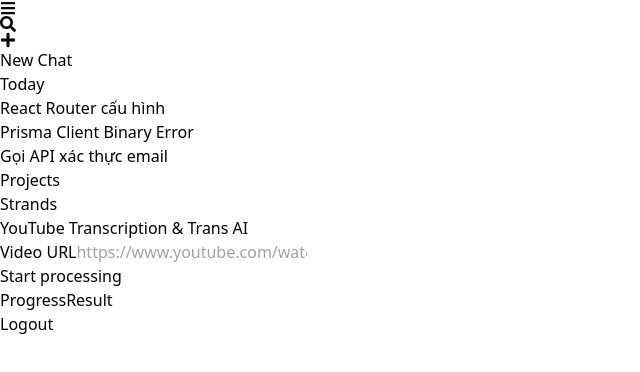
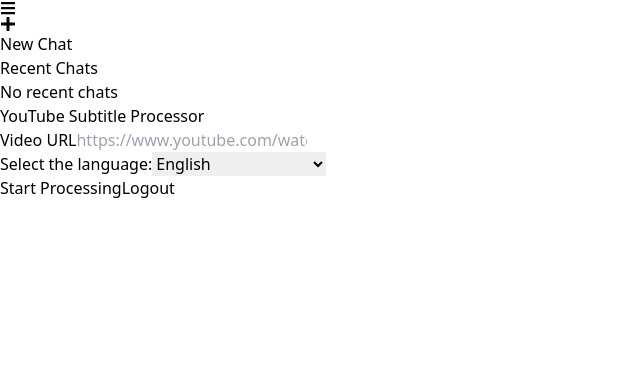
Before and after one commit to dunkeyyfong/trans-ai, a React (Vite) app: page /home in a window 1280 px wide. Shown: the top 372 px of the page, without its empty margins (0-640 px from the left). Built offline with nearby package versions, Linux system fonts and the light colour scheme.

Commit message:
update ui select language and get the title of the video through the URL

```diff
--- /dev/null
+++ b/src/components/LanguageSelector.tsx
@@ -0,0 +1,148 @@
+import React, { useState } from "react";
+
+interface Language {
+  code: string;
+  name: string;
+}
+
+const languages: Language[] = [
+  { code: "af", name: "Afrikaans" },
+  { code: "sq", name: "Albanian" },
+  { code: "am", name: "Amharic" },
+  { code: "ar", name: "Arabic" },
+  { code: "hy", name: "Armenian" },
+  { code: "az", name: "Azerbaijani" },
+  { code: "eu", name: "Basque" },
+  { code: "be", name: "Belarusian" },
+  { code: "bn", name: "Bengali" },
+  { code: "bs", name: "Bosnian" },
+  { code: "bg", name: "Bulgarian" },
+  { code: "ca", name: "Catalan" },
+  { code: "ceb", name: "Cebuano" },
+  { code: "zh", name: "Chinese" },
+  { code: "co", name: "Corsican" },
+  { code: "hr", name: "Croatian" },
+  { code: "cs", name: "Czech" },
+  { code: "da", name: "Danish" },
+  { code: "nl", name: "Dutch" },
+  { code: "en", name: "English" },
+  { code: "eo", name: "Esperanto" },
+  { code: "et", name: "Estonian" },
+  { code: "fi", name: "Finnish" },
+  { code: "fr", name: "French" },
+  { code: "fy", name: "Frisian" },
+  { code: "gl", name: "Galician" },
+  { code: "ka", name: "Georgian" },
+  { code: "de", name: "German" },
+  { code: "el", name: "Greek" },
+  { code: "gu", name: "Gujarati" },
+  { code: "ht", name: "Haitian Creole" },
+  { code: "ha", name: "Hausa" },
+  { code: "haw", name: "Hawaiian" },
+  { code: "he", name: "Hebrew" },
+  { code: "hi", name: "Hindi" },
+  { code: "hmn", name: "Hmong" },
+  { code: "hu", name: "Hungarian" },
+  { code: "is", name: "Icelandic" },
+  { code: "ig", name: "Igbo" },
+  { code: "id", name: "Indonesian" },
+  { code: "ga", name: "Irish" },
+  { code: "it", name: "Italian" },
+  { code: "ja", name: "Japanese" },
+  { code: "jw", name: "Javanese" },
+  { code: "kn", name: "Kannada" },
+  { code: "kk", name: "Kazakh" },
+  { code: "km", name: "Khmer" },
+  { code: "ko", name: "Korean" },
+  { code: "ku", name: "Kurdish (Kurmanji)" },
+  { code: "ky", name: "Kyrgyz" },
+  { code: "lo", name: "Lao" },
+  { code: "la", name: "Latin" },
+  { code: "lv", name: "Latvian" },
+  { code: "lt", name: "Lithuanian" },
+  { code: "lb", name: "Luxembourgish" },
+  { code: "mk", name: "Macedonian" },
+  { code: "mg", name: "Malagasy" },
+  { code: "ms", name: "Malay" },
+  { code: "ml", name: "Malayalam" },
+  { code: "mt", name: "Maltese" },
+  { code: "mi", name: "Maori" },
+  { code: "mr", name: "Marathi" },
+  { code: "mn", name: "Mongolian" },
+  { code: "my", name: "Myanmar (Burmese)" },
+  { code: "ne", name: "Nepali" },
+  { code: "no", name: "Norwegian" },
+  { code: "ny", name: "Nyanja (Chichewa)" },
+  { code: "or", name: "Odia (Oriya)" },
+  { code: "ps", name: "Pashto" },
+  { code: "fa", name: "Persian" },
+  { code: "pl", name: "Polish" },
+  { code: "pt", name: "Portuguese" },
+  { code: "pa", name: "Punjabi" },
+  { code: "ro", name: "Romanian" },
+  { code: "ru", name: "Russian" },
+  { code: "sm", name: "Samoan" },
+  { code: "gd", name: "Scots Gaelic" },
+  { code: "sr", name: "Serbian" },
+  { code: "st", name: "Sesotho" },
+  { code: "sn", name: "Shona" },
+  { code: "sd", name: "Sindhi" },
+  { code: "si", name: "Sinhala (Sinhalese)" },
+  { code: "sk", name: "Slovak" },
+  { code: "sl", name: "Slovenian" },
+  { code: "so", name: "Somali" },
+  { code: "es", name: "Spanish" },
+  { code: "su", name: "Sundanese" },
+  { code: "sw", name: "Swahili" },
+  { code: "sv", name: "Swedish" },
+  { code: "tl", name: "Tagalog (Filipino)" },
+  { code: "tg", name: "Tajik" },
+  { code: "ta", name: "Tamil" },
+  { code: "te", name: "Telugu" },
+  { code: "th", name: "Thai" },
+  { code: "tr", name: "Turkish" },
+  { code: "uk", name: "Ukrainian" },
+  { code: "ur", name: "Urdu" },
+  { code: "uz", name: "Uzbek" },
+  { code: "vi", name: "Vietnamese" },
+  { code: "cy", name: "Welsh" },
+  { code: "xh", name: "Xhosa" },
+  { code: "yi", name: "Yiddish" },
+  { code: "yo", name: "Yoruba" },
+  { code: "zu", name: "Zulu" }
+];
+
+const LanguageSelector: React.FC = () => {
+  const [selectedLanguage, setSelectedLanguage] = useState("en");
+
+  const handleChange = (e: React.ChangeEvent<HTMLSelectElement>) => {
+    setSelectedLanguage(e.target.value);
+    // Ở đây bạn có thể gọi hàm thay đổi ngôn ngữ của ứng dụng nếu cần
+    console.log("Selected language:", e.target.value);
+  };
+
+  return (
+    <div className="p-6 border-b border-gray-200 bg-white shadow-sm rounded-md">
+      <label
+        htmlFor="language-select"
+        className="block mb-2 text-lg font-semibold text-gray-800"
+      >
+        Select the language:
+      </label>
+      <select
+        id="language-select"
+        value={selectedLanguage}
+        onChange={handleChange}
+        className="w-full p-3 border border-gray-300 rounded-md shadow-sm focus:outline-none focus:ring-2 focus:ring-indigo-500 focus:border-indigo-500 transition-colors"
+      >
+        {languages.map((lang) => (
+          <option key={lang.code} value={lang.code}>
+            {lang.name}
+          </option>
+        ))}
+      </select>
+    </div>
+  );
+};
+
+export default LanguageSelector;
--- a/src/components/SideBar.tsx
+++ b/src/components/SideBar.tsx
@@ -1,78 +1,45 @@
-import React, { useState } from "react";
-import { FaBars, FaPlus, FaSearch, FaPen, FaTimes } from "react-icons/fa";
+import React from "react";
+import { FaBars, FaPlus } from "react-icons/fa";
 
-const SideBar = () => {
-  const [isSearchOpen, setIsSearchOpen] = useState(false);
+interface SideBarProps {
+  chatHistory: { title: string; url: string }[];
+  onRestoreChat: (url: string) => void;
+}
 
+const SideBar: React.FC<SideBarProps> = ({ chatHistory, onRestoreChat }) => {
   return (
     <div className="w-64 bg-white h-screen flex flex-col">
-      {/* Header với tìm kiếm và chỉnh sửa */}
-      <div className="p-4 flex items-center justify-between border-b">
+      {/* Header */}
+      <div className="p-4 flex items-center justify-between">
         <FaBars className="text-gray-600 cursor-pointer text-xl" />
-        <div className="flex gap-2">
-          {/* Icon Search mở modal */}
-          <div
-            className="p-2 rounded-lg hover:bg-gray-200 transition cursor-pointer"
-            onClick={() => setIsSearchOpen(true)}
-          >
-            <FaSearch className="text-gray-600 text-xl" />
-          </div>
-        </div>
       </div>
 
-      {/* Navigation */}
-      <div className="p-4 flex-1">
+      {/* New Chat Button */}
+      <div className="p-4">
         <button className="w-full flex items-center gap-2 p-2 bg-blue-500 text-white rounded-md mb-4">
           <FaPlus /> New Chat
         </button>
+      </div>
 
-        <h2 className="text-gray-500 text-sm mb-2">Today</h2>
+      {/* Chat History */}
+      <div className="p-4 flex-1 overflow-y-auto">
+        <h2 className="text-gray-500 text-sm mb-2">Recent Chats</h2>
         <ul className="space-y-2">
-          <li className="p-2 rounded-md hover:bg-gray-200 cursor-pointer">React Router cấu hình</li>
-          <li className="p-2 rounded-md hover:bg-gray-200 cursor-pointer">Prisma Client Binary Error</li>
-          <li className="p-2 rounded-md hover:bg-gray-200 cursor-pointer">Gọi API xác thực email</li>
+          {chatHistory.length > 0 ? (
+            chatHistory.map((chat, index) => (
+              <li
+                key={index}
+                className="p-2 rounded-md hover:bg-gray-200 cursor-pointer transition"
+                onClick={() => onRestoreChat(chat.url)}
+              >
+                {chat.title}
+              </li>
+            ))
+          ) : (
+            <p className="text-gray-500 text-sm">No recent chats</p>
+          )}
         </ul>
       </div>
-
-      {/* Projects */}
-      <div className="p-4 border-t">
-        <h2 className="text-gray-500 text-sm mb-2">Projects</h2>
-        <ul>
-          <li className="p-2 rounded-md hover:bg-gray-200 cursor-pointer">Strands</li>
-        </ul>
-      </div>
-
-      {/* Search Modal (Bên trong Sidebar) */}
-      {isSearchOpen && (
-        <div className="absolute left-64 top-0 w-96 bg-white shadow-lg rounded-lg border p-4">
-          <div className="flex justify-between items-center">
-            <input
-              type="text"
-              placeholder="Search chats..."
-              className="w-full p-2 text-gray-800 border rounded-md focus:outline-none focus:ring-2 focus:ring-gray-400"
-            />
-            <button onClick={() => setIsSearchOpen(false)} className="ml-2 p-2 rounded-full hover:bg-gray-200">
-              <FaTimes className="text-gray-600" />
-            </button>
-          </div>
-
-          {/* Danh sách gợi ý */}
-          <div className="mt-4">
-            <h2 className="text-gray-500 text-sm mb-2">Recent Searches</h2>
-            <ul className="space-y-2">
-              <li className="p-2 rounded-md hover:bg-gray-200 cursor-pointer flex items-center gap-2">
-                🗨️ New chat
-              </li>
-              <li className="p-2 rounded-md hover:bg-gray-200 cursor-pointer flex items-center gap-2">
-                🤖 Tạo game cờ vua AI
-              </li>
-              <li className="p-2 rounded-md hover:bg-gray-200 cursor-pointer flex items-center gap-2">
-                🏠 Trang chủ hoàn chỉnh
-              </li>
-            </ul>
-          </div>
-        </div>
-      )}
     </div>
   );
 };
--- a/src/pages/HomePage.tsx
+++ b/src/pages/HomePage.tsx
@@ -1,118 +1,118 @@
 import React, { useState } from "react";
 import { useNavigate } from "react-router-dom";
 import SideBar from "../components/SideBar";
-// import Navbar from "../components/NavBar";
+import LanguageSelector from "../components/LanguageSelector";
 
 const HomePage: React.FC = () => {
   const navigate = useNavigate();
   const [link, setLink] = useState<string>("");
+  const [videoTitle, setVideoTitle] = useState<string>("YouTube Subtitle Processor");
   const [isProcessing, setIsProcessing] = useState<boolean>(false);
-  const [activeTab, setActiveTab] = useState<string>("result");
-  const [subtitles, setSubtitles] = useState<{ id: number; time: string; text: string }[]>([]);
+  const [chatHistory, setChatHistory] = useState<{ title: string; url: string }[]>([]);
 
   const handleLogout = () => {
     localStorage.removeItem("isAuthenticated");
     navigate("/");
   };
 
-  // Dữ liệu phụ đề (mô phỏng)
-  const sampleSubtitles = [
-    { id: 1, time: "00:00:01,000 --> 00:00:06,000", text: "a" },
-    { id: 2, time: "00:00:06,000 --> 00:00:12,000", text: "b" },
-    { id: 3, time: "00:00:12,000 --> 00:00:22,000", text: "c" },
-    { id: 4, time: "00:00:22,000 --> 00:00:30,000", text: "d" }
-  ];
+  const isValidYouTubeUrl = (url: string) => {
+    const regex = /^(https?:\/\/)?(www\.)?(youtube\.com\/watch\?v=|youtu\.be\/)[a-zA-Z0-9_-]+$/;
+    return regex.test(url);
+  };
+
+  const fetchYouTubeTitle = async (url: string) => {
+    try {
+      const response = await fetch(`https://noembed.com/embed?url=${url}`);
+      const data = await response.json();
+      if (data.title) {
+        setVideoTitle(data.title);
+        // Lưu vào lịch sử chat nếu chưa tồn tại
+        setChatHistory((prev) => {
+          const exists = prev.some((chat) => chat.url === url);
+          return exists ? prev : [{ title: data.title, url }, ...prev];
+        });
+      } else {
+        setVideoTitle("Unknown Video");
+      }
+    } catch (error) {
+      console.error("Error fetching video title:", error);
+      setVideoTitle("Error Fetching Title");
+    }
+  };
+
+  const handleInputChange = (e: React.ChangeEvent<HTMLInputElement>) => {
+    const url = e.target.value;
+    setLink(url);
+
+    if (isValidYouTubeUrl(url)) {
+      fetchYouTubeTitle(url);
+    }
+  };
+
+  const handleRestoreChat = (url: string) => {
+    setLink(url);
+    fetchYouTubeTitle(url); // Cập nhật tiêu đề khi nhấn vào lịch sử
+  };
 
   const handleProcess = () => {
-    if (!link) {
-      alert("Please enter a YouTube URL.");
+    if (!link || !isValidYouTubeUrl(link)) {
+      alert("Please enter a valid YouTube URL.");
       return;
     }
     setIsProcessing(true);
 
-    // Mô phỏng quá trình xử lý
+    // Xử lý dữ liệu thực tế
     setTimeout(() => {
-      setSubtitles(sampleSubtitles);
       setIsProcessing(false);
-      setActiveTab("result");
     }, 2000);
   };
 
   return (
     <div className="flex flex-col min-h-screen">
-      {/* Navbar */}
-      {/* <Navbar /> */}
-
-      {/* Main Layout */}
       <div className="flex flex-1 bg-gray-100">
         {/* Sidebar */}
-        <aside className="w-64 bg-white">
-          <SideBar />
+        <aside className="w-64 bg-white border-r">
+          {/* Lịch sử chat */}
+          <SideBar chatHistory={chatHistory} onRestoreChat={handleRestoreChat} />
         </aside>
 
         {/* Main Content */}
         <main className="flex-1 flex flex-col items-center p-6">
-          <h1 className="text-3xl font-bold text-gray-800 mb-6 text-center">
-            YouTube Transcription & Trans AI
-          </h1>
+          {/* Header */}
+          <div className="w-full max-w-6xl bg-white py-4 px-6 shadow-md rounded-md">
+            <h1 className="text-2xl font-semibold text-gray-800">{videoTitle}</h1>
+          </div>
 
-          {/* Input Box for YouTube Link */}
-          <div className="w-full max-w-2xl">
-            <label className="text-gray-700 font-medium">Video URL</label>
+          <div className="flex flex-col md:flex-row md:items-center md:space-x-4 w-full max-w-6xl mt-6">
+            {/* Video URL Input */}
+            <div className="w-full md:w-3/4">
+              <label className="block text-gray-700 font-medium mb-2">Video URL</label>
               <input
                 type="text"
                 placeholder="https://www.youtube.com/watch?v=..."
                 value={link}
-              onChange={(e) => setLink(e.target.value)}
-              className="w-full p-3 border rounded-md shadow-md focus:outline-none focus:ring-2 focus:ring-blue-500 mt-2"
+                onChange={handleInputChange}
+                className="w-full p-3 border rounded-md shadow-md focus:outline-none focus:ring-2 focus:ring-blue-500"
               />
             </div>
+            {/* Language Selector */}
+            <div className="w-full md:w-1/4 mt-4 md:mt-0">
+              <LanguageSelector />
+            </div>
+          </div>
 
-          {/* Start Processing Button */}
+          {/* Processing Button */}
           <button
             onClick={handleProcess}
-            className="mt-4 px-6 py-3 bg-indigo-600 text-white font-medium rounded-md shadow-md hover:bg-indigo-700 transition duration-300"
+            className={`mt-4 px-6 py-3 rounded-md shadow-md font-medium transition duration-300 ${
+              isProcessing
+                ? "bg-gray-400 cursor-not-allowed"
+                : "bg-indigo-600 text-white hover:bg-indigo-700"
+            }`}
             disabled={isProcessing}
           >
-            {isProcessing ? "Processing..." : "Start processing"}
+            {isProcessing ? "Processing..." : "Start Processing"}
           </button>
-
-          {/* Tab Navigation */}
-          <div className="mt-6 border-b flex space-x-6 text-gray-600 font-medium">
-            <button
-              className={`pb-2 border-b-2 transition ${
-                activeTab === "progress" ? "border-indigo-600 text-indigo-600" : "border-transparent hover:border-indigo-400"
-              }`}
-              onClick={() => setActiveTab("progress")}
-            >
-              Progress
-            </button>
-            <button
-              className={`pb-2 border-b-2 transition ${
-                activeTab === "result" ? "border-indigo-600 text-indigo-600" : "border-transparent hover:border-indigo-400"
-              }`}
-              onClick={() => setActiveTab("result")}
-            >
-              Result
-            </button>
-          </div>
-
-          {/* Display content based on selected tab */}
-          <div className="w-full max-w-2xl mt-4 bg-white p-4 rounded-lg shadow-lg">
-            {isProcessing ? (
-              <p className="text-center text-gray-600">Processing video...</p>
-            ) : activeTab === "result" ? (
-              subtitles.map((subtitle) => (
-                <div key={subtitle.id} className="mb-4">
-                  <p className="text-gray-500 text-sm">{subtitle.id}</p>
-                  <p className="text-gray-600 text-sm font-mono">{subtitle.time}</p>
-                  <p className="text-gray-800 text-lg">{subtitle.text}</p>
-                </div>
-              ))
-            ) : (
-              <p className="text-center text-gray-600">Processing progress will appear here...</p>
-            )}
-          </div>
 
           {/* Logout Button */}
           <button
@@ -123,7 +123,6 @@ const HomePage: React.FC = () => {
           </button>
         </main>
       </div>
-
     </div>
   );
 };
```
Lines whose indentation alone changed are shown as unchanged.
